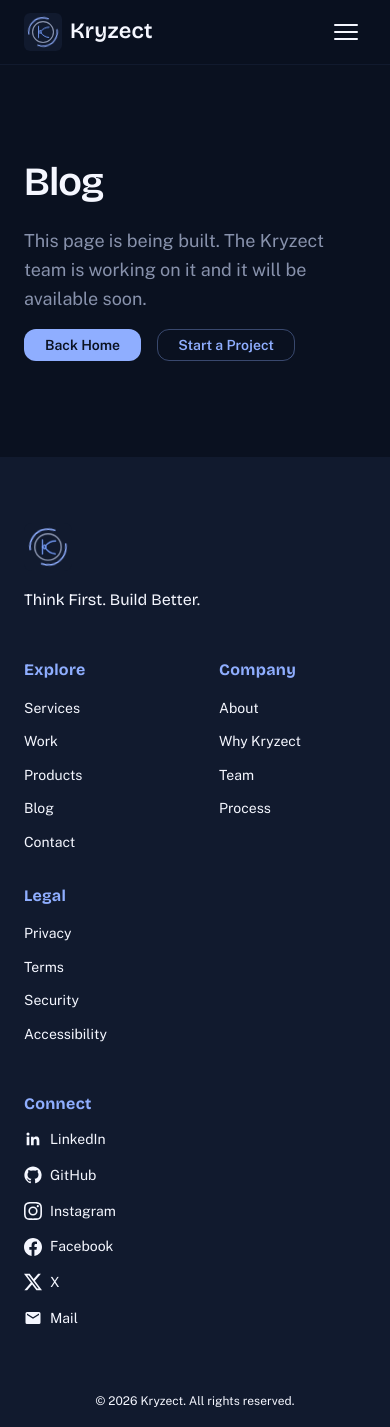
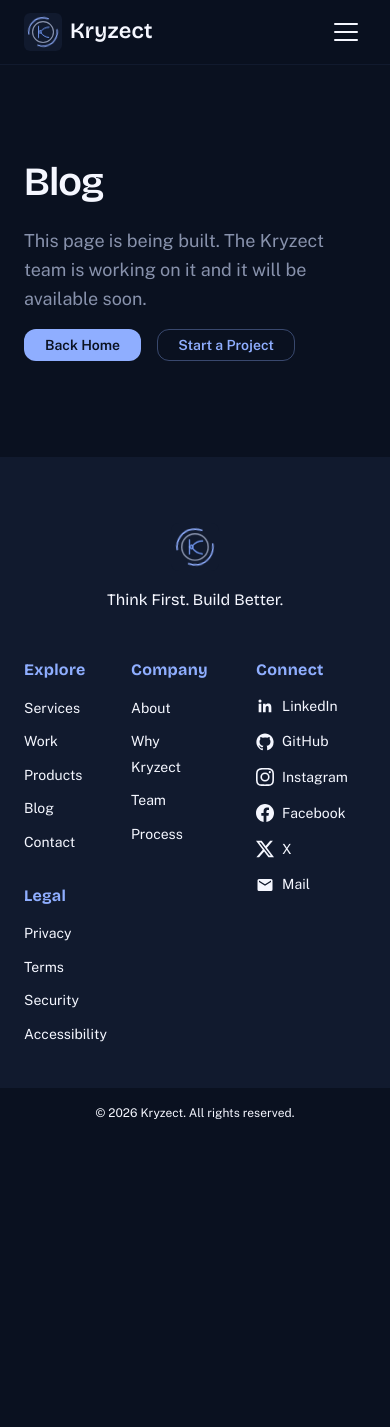
Before and after one commit to Kryzect/Kryzect-Official-Website, a React (Vite) app: page /blog in a window 390 px wide. After the commit the page ends 1139 px from the top, so only its background shows below. Built offline with nearby package versions, Linux system fonts and the light colour scheme.

Commit message:
Fix mobile menu, hamburger, and footer responsive layout

```diff
--- a/src/components/Header.jsx
+++ b/src/components/Header.jsx
@@ -1,4 +1,5 @@
 import { useEffect, useRef, useState } from 'react'
+import { createPortal } from 'react-dom'
 import { Link, NavLink, useLocation } from 'react-router-dom'
 
 import Logo from './Logo.jsx'
@@ -15,12 +16,9 @@
     setOpen(false)
   }, [location])
 
-  // Lock scroll + handle Escape while the mobile menu is open.
+  // Close the mobile menu with Escape.
   useEffect(() => {
     if (!open) return undefined
-
-    const prevOverflow = document.body.style.overflow
-    document.body.style.overflow = 'hidden'
 
     const onKey = (e) => {
       if (e.key === 'Escape') {
@@ -30,10 +28,7 @@
     }
     window.addEventListener('keydown', onKey)
 
-    return () => {
-      document.body.style.overflow = prevOverflow
-      window.removeEventListener('keydown', onKey)
-    }
+    return () => window.removeEventListener('keydown', onKey)
   }, [open])
 
   const navClass = ({ isActive }) =>
@@ -80,6 +75,7 @@
         </button>
       </div>
 
+      {createPortal(
         <div
           id="site-mobile-menu"
           className={`site-mobile-menu${open ? ' is-open' : ''}`}
@@ -99,7 +95,9 @@
           <Button to={HEADER_CTA.to} className="site-mobile-menu__cta">
             {HEADER_CTA.label}
           </Button>
-      </div>
+        </div>,
+        document.body,
+      )}
     </header>
   )
 }
--- a/src/pages/home.css
+++ b/src/pages/home.css
@@ -94,10 +94,7 @@
 }
 
 .hero__visual {
-  width: min(20rem, 100%);
-  height: auto;
-  aspect-ratio: 1 / 1;
-  margin: 0 auto;
+  display: none;
 }
 
 /* ===== CLARITY BEFORE CODE ===== */
@@ -365,6 +362,14 @@
     grid-template-columns: 1.2fr 0.8fr;
   }
 
+  .hero__visual {
+    display: block;
+    width: min(20rem, 100%);
+    height: auto;
+    aspect-ratio: 1 / 1;
+    margin: 0 auto;
+  }
+
   .category-grid {
     grid-template-columns: repeat(2, 1fr);
   }
--- a/src/styles/shell.css
+++ b/src/styles/shell.css
@@ -177,10 +177,11 @@
 
 /* Hamburger toggle (mobile) */
 .site-header__toggle {
+  position: relative;
   display: inline-flex;
   flex-direction: column;
   justify-content: center;
-  gap: 5px;
+  gap: 6px;
   width: 2.5rem;
   height: 2.5rem;
   padding: 8px;
@@ -188,19 +189,20 @@
   background: none;
   border: none;
   cursor: pointer;
+  z-index: 110;
 }
 
 .site-header__toggle-bar {
   display: block;
+  width: 100%;
   height: 2px;
-  width: 100%;
   border-radius: var(--radius-full);
   background: var(--color-text);
   transition: transform var(--duration-base) var(--ease-out), opacity var(--duration-base) var(--ease-out);
 }
 
 .site-header__toggle[aria-expanded='true'] .site-header__toggle-bar:nth-child(1) {
-  transform: translateY(7px) rotate(45deg);
+  transform: translateY(8px) rotate(45deg);
 }
 
 .site-header__toggle[aria-expanded='true'] .site-header__toggle-bar:nth-child(2) {
@@ -208,17 +210,21 @@
 }
 
 .site-header__toggle[aria-expanded='true'] .site-header__toggle-bar:nth-child(3) {
-  transform: translateY(-7px) rotate(-45deg);
+  transform: translateY(-8px) rotate(-45deg);
 }
 
 /* ===== Mobile menu ===== */
 .site-mobile-menu {
   position: fixed;
-  inset: var(--header-height) 0 0 0;
+  top: var(--header-height);
+  left: 0;
+  right: 0;
   z-index: 99;
-  background: var(--color-background);
+  background: var(--color-surface);
+  border-top: 1px solid var(--color-background);
+  border-bottom: 1px solid var(--color-surface);
   padding: var(--space-8) var(--space-6);
-  overflow-y: auto;
+  box-shadow: var(--shadow-lg);
   display: none;
 }
 
@@ -234,7 +240,7 @@
 
 .site-mobile-menu__list .nav-link {
   display: block;
-  font-size: var(--text-xl);
+  font-size: var(--text-lg);
   padding: var(--space-4) 0;
   border-bottom: 1px solid var(--color-surface);
 }
@@ -317,6 +323,7 @@
 
 .site-footer__bottom {
   border-top: 1px solid var(--color-surface);
+  background: var(--color-background);
 }
 
 .site-footer__legal {
@@ -433,6 +440,23 @@
 }
 
 /* ===== Responsive ===== */
+@media (max-width: 47.99rem) {
+  .site-footer__inner {
+    grid-template-columns: 1fr 1fr;
+  }
+
+  .site-footer__brand {
+    grid-column: 1 / -1;
+    align-items: center;
+    text-align: center;
+  }
+
+  .site-footer__nav {
+    grid-template-columns: 1fr 1fr;
+    gap: var(--space-8) var(--space-6);
+  }
+}
+
 @media (min-width: 48rem) {
   .site-header__toggle {
     display: none;
```
Lines whose indentation alone changed are shown as unchanged.
